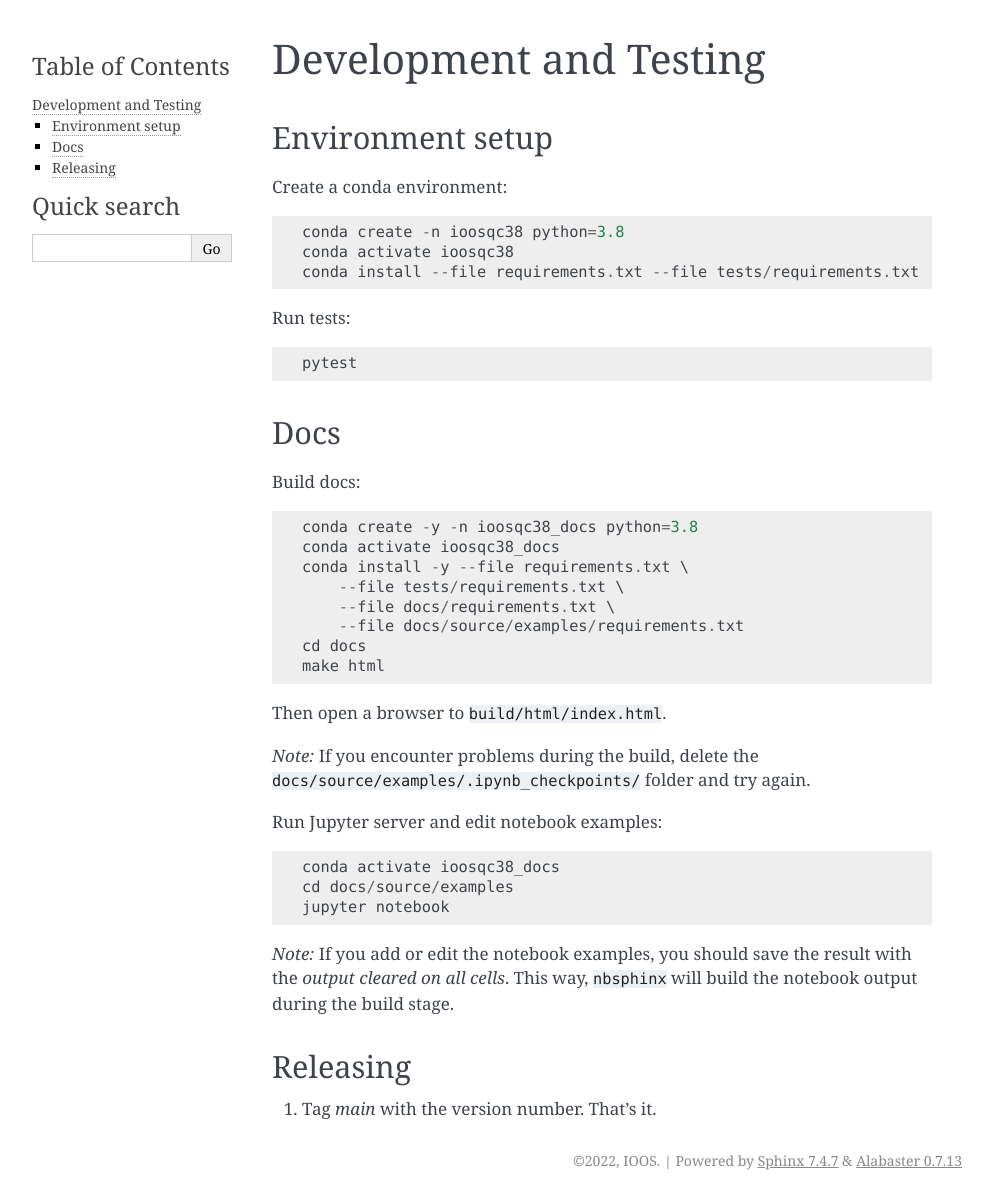
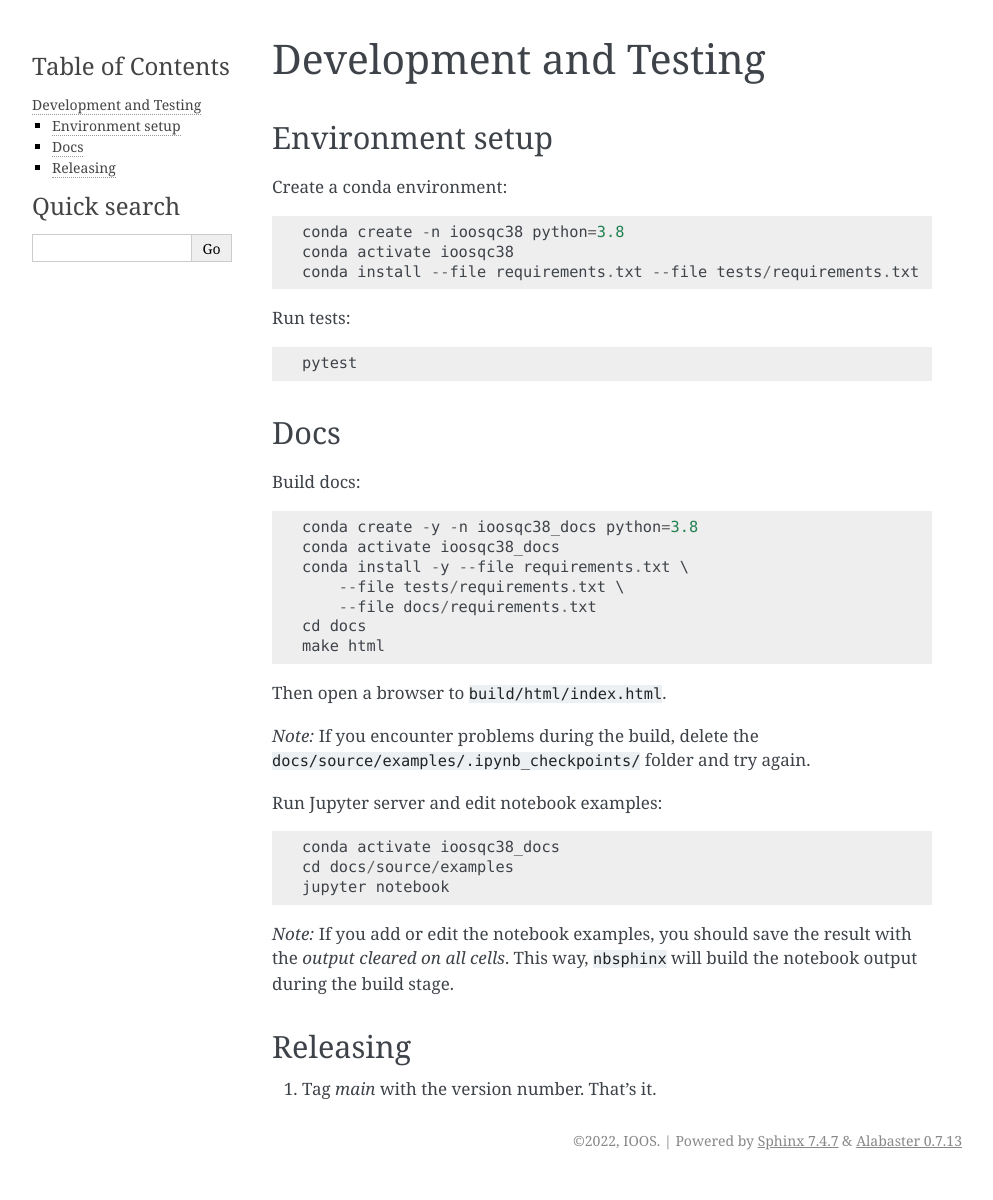
Before and after one commit to ioos/ioos_qc, a Sphinx documentation site: the page built from docs/source/development.rst, in a window 1280 px wide. Shown: the whole page, without its empty margins (148-1141 px from the left). Built offline with Sphinx 7.4.7, drawn with Linux system fonts in a browser that asks for light colours; the version number could not be read and is left out.

Commit message:
Consolidate all docs requirements

```diff
--- a/docs/requirements.txt
+++ b/docs/requirements.txt
@@ -1,4 +1,5 @@
 bokeh
+erddapy
 ipykernel
 matplotlib
 nbsphinx
--- a/docs/source/development.rst
+++ b/docs/source/development.rst
@@ -23,8 +23,7 @@ Build docs::
     conda activate ioosqc38_docs
     conda install -y --file requirements.txt \
         --file tests/requirements.txt \
-        --file docs/requirements.txt \
-        --file docs/source/examples/requirements.txt
+        --file docs/requirements.txt
     cd docs
     make html
 
```
Also changed, not shown: docs/source/examples/requirements.txt (deleted, +0 -7 lines).
